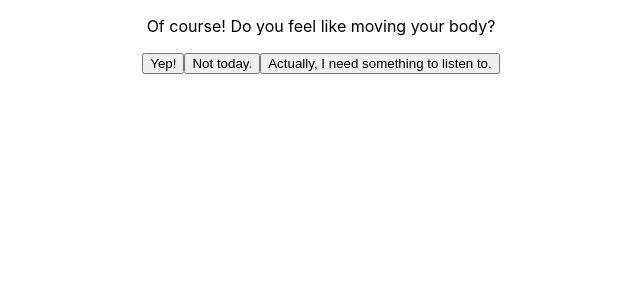
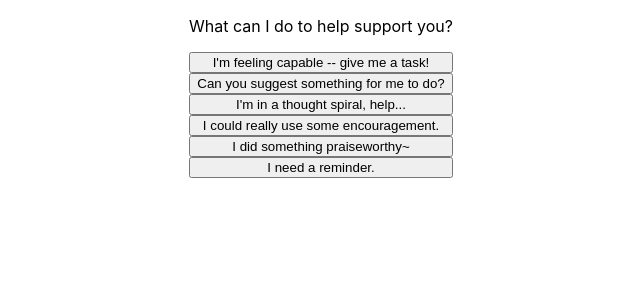
Before and after one commit to s-d-august/tasukun, a React (Create React App) app: page / in a window 1280 px wide. Shown: the top 300 px of the page, without its empty margins (319-959 px from the left). Built offline with nearby package versions, Linux system fonts and the light colour scheme.

Commit message:
refactoring

```diff
--- a/src/App.css
+++ b/src/App.css
@@ -2,37 +2,9 @@
   text-align: center;
 }
 
-.App-logo {
-  height: 40vmin;
-  pointer-events: none;
-}
-
-@media (prefers-reduced-motion: no-preference) {
-  .App-logo {
-    animation: App-logo-spin infinite 20s linear;
-  }
-}
-
-.App-header {
-  background-color: #282c34;
-  min-height: 100vh;
+#choicesDiv {
   display: flex;
   flex-direction: column;
-  align-items: center;
-  justify-content: center;
-  font-size: calc(10px + 2vmin);
-  color: white;
+  width: fit-content;
+  margin: auto;
 }
-
-.App-link {
-  color: #61dafb;
-}
-
-@keyframes App-logo-spin {
-  from {
-    transform: rotate(0deg);
-  }
-  to {
-    transform: rotate(360deg);
-  }
-}
--- a/src/components/TextHandler.jsx
+++ b/src/components/TextHandler.jsx
@@ -7,6 +7,8 @@
 
 const TextHandler = () => {
 
+    const startScript = scripts.main
+
     const [currentlyDoing, setCurrentlyDoing] = useState()
     // If the user has set they're currently doing something
 
@@ -15,24 +17,49 @@
     const [suggestedAct, setSuggestedAct] = useState()
     // The currently suggested activity
 
-    const [currentScript, setCurrentScript] = useState(scripts.suggestActivity)
+    const [currentScript, setCurrentScript] = useState(startScript)
     // The script currently being read from
-    const scriptsHistory = useRef([scripts.suggestActivity])
+    const scriptsHistory = useRef([startScript])
     // History of read scripts, most recent first
-    const [displayChoices, setDisplayChoices] = useState(scripts.suggestActivity[0].choices)
+    const [displayChoices, setDisplayChoices] = useState(startScript[0].choices)
     // The user choices currently being displayed
     const [currentLine, setCurrentLine] = useState(0)
     // The line TSK is on (not assembled)
-    const [displayLine, setDisplayLine] = useState(scripts.suggestActivity[0].lines[0])
+    const [displayLine, setDisplayLine] = useState(startScript[0].lines[0])
     // The assembled currentLine
 
     const optionsArray = useRef([...lists.activitiesList[moveType]])
     // The selection of choices to iterate through
 
+    const allVals = useRef()
+
+    useEffect(() => {
+        allVals.current = {
+            currentLine,
+            currentlyDoing,
+            currentScript,
+            displayChoices,
+            displayLine,
+            moveType,
+            optionsArray,
+            scriptsHistory,
+            suggestedAct,
+        }
+    }, [
+        currentLine,
+        currentlyDoing,
+        currentScript,
+        displayChoices,
+        displayLine,
+        moveType,
+        optionsArray,
+        scriptsHistory,
+        suggestedAct,
+    ])
+
     useEffect(() => {
         setDisplayChoices(currentScript[0].choices)
         setCurrentLine(0)
-        console.log(scriptsHistory.current)
         scriptsHistory.current = [currentScript, ...scriptsHistory.current]
     }, [currentScript])
 
@@ -64,12 +91,11 @@
     }, [currentLine, suggestedAct, currentScript, moveType])
 
 
-    function randomAct(flag) {
-        console.log("options: ", optionsArray.current)
+    function randomAct() {
         return optionsArray.current.pop()
     }
 
-    function filterObject(obj) {
+    function notString(obj) {
         return (typeof obj !== "string")
     }
 
@@ -79,7 +105,7 @@
                 ? "suggestionsReader"
                 : null
 
-        const choicesClean = choices.filter(filterObject).map((el, index) => {
+        const choicesClean = choices.filter(notString).map((el, index) => {
 
             return (
                 <Button
@@ -120,7 +146,10 @@
         }
 
         if (reset) {
-            setCurrentScript(scriptsHistory.current[0])
+            setCurrentScript(scriptsHistory.current[1])
+            optionsArray.current = [...lists.activitiesList[moveType]]
+            utils.shuffleArray(optionsArray.current)
+            setSuggestedAct(undefined)
         }
 
         if (!loop) {
@@ -142,7 +171,6 @@
             var act = randomAct(moveType)
 
             var now = currentScript[currentLine]
-            console.log(act, now)
             if (act) {
                 setSuggestedAct(act)
             } else if (!act && now.jump) {
--- a/src/components/scripts/isDoing.jsx
+++ b/src/components/scripts/isDoing.jsx
@@ -1,10 +1,10 @@
-const isDoing = [
+const isDoing = (currentlyDoing) => {
+    return (
+        [
             {
                 lines: [
-            "How's it going? Are you still busy with ",
-            "?"
+                    `How's it going? Are you still busy with ${currentlyDoing}?`
                 ],
-        change: "currentlyDoing",
 
                 choices: [
                     {
@@ -13,7 +13,8 @@
                     },
                     {
                         choice: "Nah, I changed my mind.",
-                currentlyDoing: "false"
+                        currentlyDoing: "false",
+                        jump: "quit"
                     },
                     {
                         choice: "Yeah, but I need help staying on track.",
@@ -26,5 +27,7 @@
                 ]
             },
         ]
+    )
+}
 
 export default isDoing
--- a/src/components/scripts/thoughtSpiral.jsx
+++ b/src/components/scripts/thoughtSpiral.jsx
@@ -36,7 +36,7 @@
                 jump: "main"
             },
             {
-                choice: "Actually, I think I could use a distraction.",
+                choice: "Actually, I think I could use a distraction after all.",
                 jump: "suggestDistraction"
             },
         ]
```
Also changed, not shown: src/components/TextHandler.css (added). Lines whose indentation alone changed are shown as unchanged.
